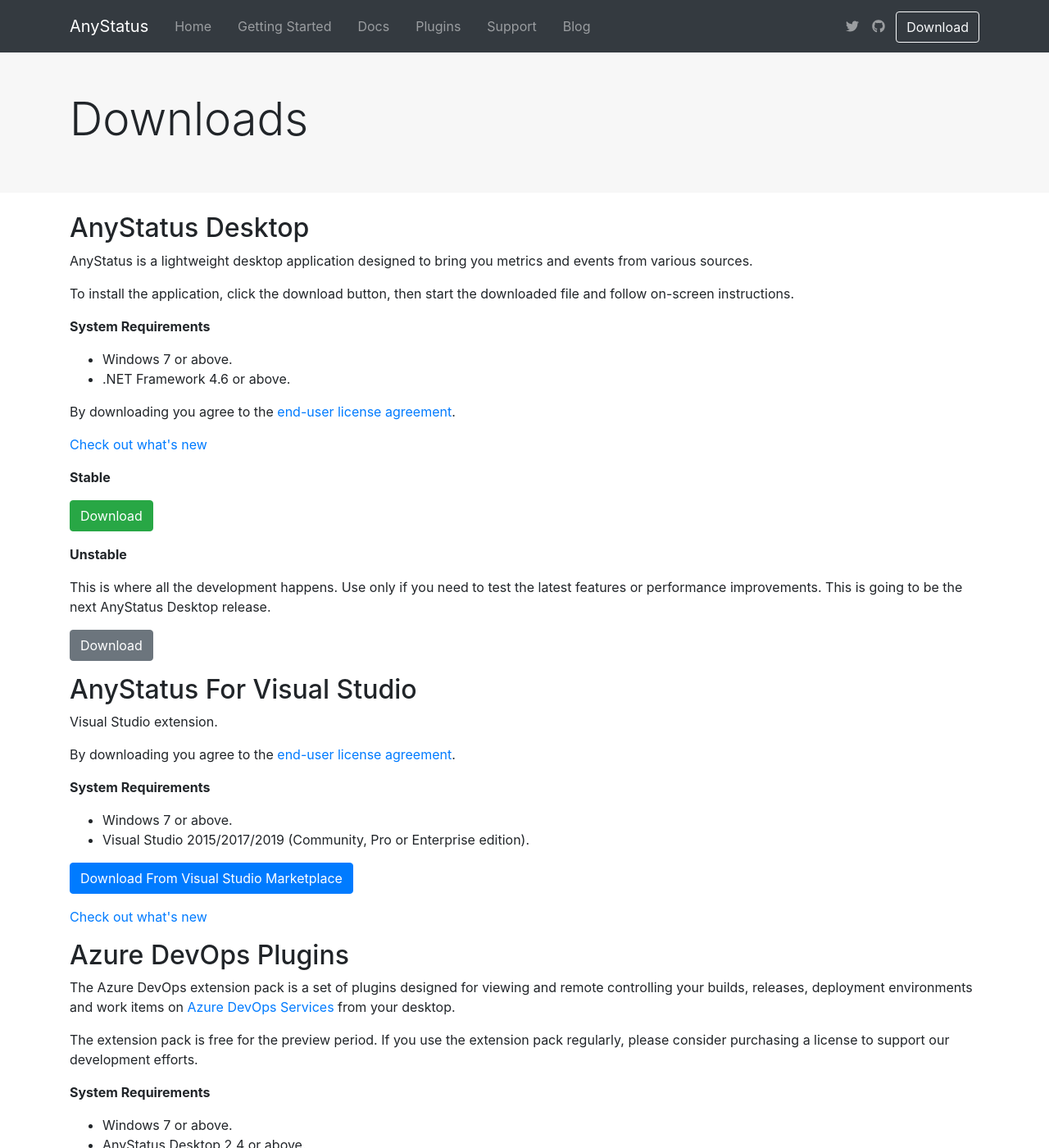
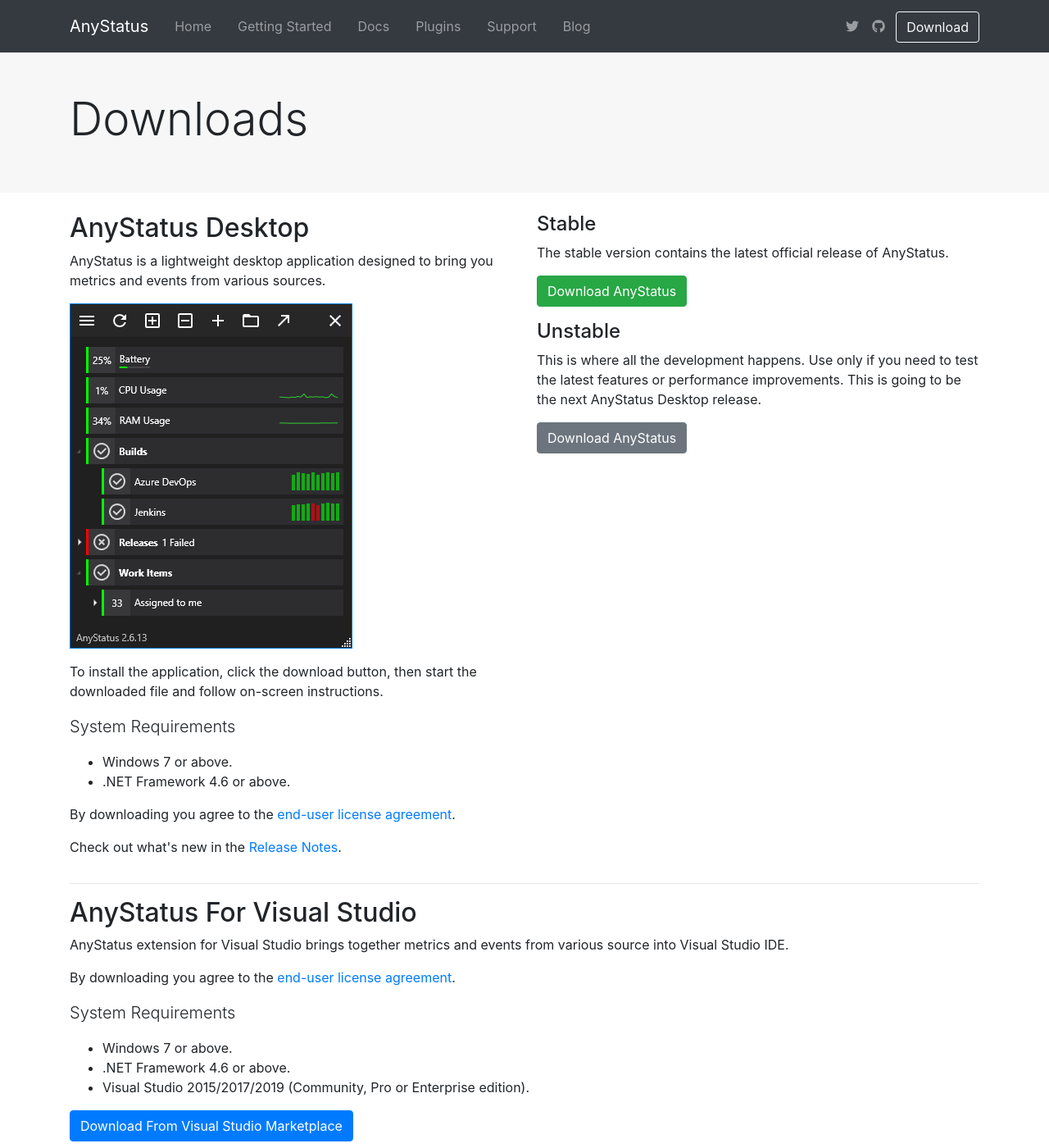
Before and after one commit to AnyStatus/anystatus.github.io, a Jekyll site: the page built from downloads/index.html, in a window 1280 px wide and 1400 px high. Shown: the whole window at 82% size. Built offline with Jekyll 4.4.1, drawn with Linux system fonts in a browser that asks for light colours; comment, search, counter and statistics services are not loaded; some of the changed text lies outside the part shown.

Commit message:
downloads page

```diff
--- a/downloads/index.html
+++ b/downloads/index.html
@@ -4,82 +4,99 @@
 ---
 <div class="container">
     <div class="row">
-        <div class="col-md-12">
+        <div class="col-md-6">
             <h2>AnyStatus Desktop</h2>
-            <p>AnyStatus is a lightweight desktop application designed to bring you metrics and events from various sources.</p>
-            <p>To install the application, click the download button, then start the downloaded file and follow on-screen instructions.</p>
-
-            <p><b>System Requirements</b></p>
+            <p>AnyStatus is a lightweight desktop application designed to bring you metrics and events from various
+                sources.</p>
+            <p><img class="img-fluid" src="/assets/images/screenshots/AnyStatus-2.6.13.png" /></p>
+            <p>To install the application, click the download button, then start the downloaded file and follow
+                on-screen instructions.</p>
+            <p class="lead">System Requirements</p>
             <p>
                 <ul>
                     <li>Windows 7 or above.</li>
                     <li>.NET Framework 4.6 or above.</li>
                 </ul>
             </p>
-
             <p>By downloading you agree to the <a href="/eula">end-user license agreement</a>.</p>
-
-            <p><a href="/docs/releases">Check out what's new</a></p>
-
-            <p><b>Stable <span id="ver"></span></b></p>
+            <p>Check out what's new in the <a href="/docs/releases">Release Notes</a>.</p>
+        </div>
+        <div class="col-md-6">
+            <h4>Stable</h4>
+            <p>The stable version contains the latest official release of AnyStatus.</p>
             <p>
-                <a href="thank-you" class="btn btn-success" role="button" onclick="ga('send', 'event', 'Download', 'Desktop');">
-                    Download
+                <a href="thank-you" class="btn btn-success" role="button"
+                    onclick="ga('send', 'event', 'Download', 'Desktop');">
+                    Download AnyStatus <span id="ver"></span>
                 </a>
             </p>
-            <p><b>Unstable <span id="latest-ver"></span></b></p>
+            <h4>Unstable</h4>
             <p>This is where all the development happens. Use only if you need to test the
                 latest features or performance improvements. This is going to be the next AnyStatus Desktop release.</p>
             <p>
-                <a href="thank-you?v=latest" class="btn btn-secondary" onclick="ga('send', 'event', 'Download', 'Desktop');">Download</a>
+                <a href="thank-you?v=latest" class="btn btn-secondary"
+                    onclick="ga('send', 'event', 'Download', 'Desktop');">Download AnyStatus <span
+                        id="latest-ver"></span></a>
             </p>
-
         </div>
     </div>
+    <hr />
 </div>
 
 <div class="container">
     <div class="row">
         <div class="col-md-12">
             <h2>AnyStatus For Visual Studio</h2>
-            <p>Visual Studio extension.</p>
+            <p>AnyStatus extension for Visual Studio brings together metrics and events from various source into Visual
+                Studio IDE.</p>
             <p>By downloading you agree to the <a href="/eula">end-user license agreement</a>.</p>
-            <p><b>System Requirements</b></p>
+            <p class="lead">System Requirements</p>
             <p>
                 <ul>
                     <li>Windows 7 or above.</li>
+                    <li>.NET Framework 4.6 or above.</li>
                     <li>Visual Studio 2015/2017/2019 (Community, Pro or Enterprise edition).</li>
                 </ul>
             </p>
             <p><a class="btn btn-primary" href="https://marketplace.visualstudio.com/items?itemName=AnyStatus.AnyStatus"
-                    role="button" onclick="ga('send', 'event', 'Download', 'Visual Studio');">Download From Visual Studio Marketplace</a></p>
-            <p><a href="/docs/releases">Check out what's new</a></p>
+                    role="button" onclick="ga('send', 'event', 'Download', 'Visual Studio');">Download From Visual
+                    Studio Marketplace</a></p>
+            <p>Check out what's new in the <a href="/docs/releases">Release Notes</a>.</p>
         </div>
     </div>
+    <hr />
 </div>
 
 <div class="container">
     <div class="row">
         <div class="col-md-12">
             <h2>Azure DevOps Plugins</h2>
-            <p>The Azure DevOps extension pack is a set of plugins designed for viewing and remote controlling your builds, releases, deployment environments and work items on <a href="https://azure.microsoft.com/en-us/services/devops/">Azure DevOps Services</a> from your desktop.</p>
-            <p>The extension pack is free for the preview period. If you use the extension pack regularly, please consider purchasing a license to support our development efforts.</p>
-            <p><b>System Requirements</b></p>
+            <p>The Azure DevOps extension pack is a set of plugins designed for viewing and remote controlling your
+                builds, releases, deployment environments and work items on <a
+                    href="https://azure.microsoft.com/en-us/services/devops/">Azure DevOps Services</a> from your
+                desktop.</p>
+            <p>The extension pack is free for the preview period. If you use the extension pack regularly, please
+                consider purchasing a license to support our development efforts.</p>
+            <p class="lead">System Requirements</p>
             <p>
                 <ul>
                     <li>Windows 7 or above.</li>
+                    <li>.NET Framework 4.6 or above.</li>
                     <li>AnyStatus Desktop 2.4 or above.</li>
                 </ul>
             </p>
             <p></p>
             <p>
                 <form action="https://www.paypal.com/cgi-bin/webscr" method="post" target="_top">
-                    <a href="thank-you?v=azure-devops" class="btn btn-success" onclick="ga('send', 'event', 'Download', 'Azure DevOps');">Download</a>
+                    <button class="btn btn-warning" onclick="ga('send', 'event', 'Buy', 'Azure DevOps');">Buy
+                        Now</button>
                     <input type="hidden" name="cmd" value="_s-xclick">
                     <input type="hidden" name="hosted_button_id" value="DSSVLGELMML32">
-                    <button class="btn btn-warning" onclick="ga('send', 'event', 'Buy', 'Azure DevOps');">Buy Now</button>
                     <img alt="Buy Now" src="https://www.paypalobjects.com/en_US/i/scr/pixel.gif" width="1" height="1">
+                    <a href="/downloads/thank-you?v=azure-devops" class="btn btn-secondary"
+                        onclick="ga('send', 'event', 'Download', 'Azure DevOps');">Download</a>
                 </form>
+                <p class="mt-2"><small class="text-muted">* Download is free for the preview period.</small></p>
             </p>
         </div>
     </div>
```
Also changed, not shown: docs/plugins.md (+2 -1 lines).
